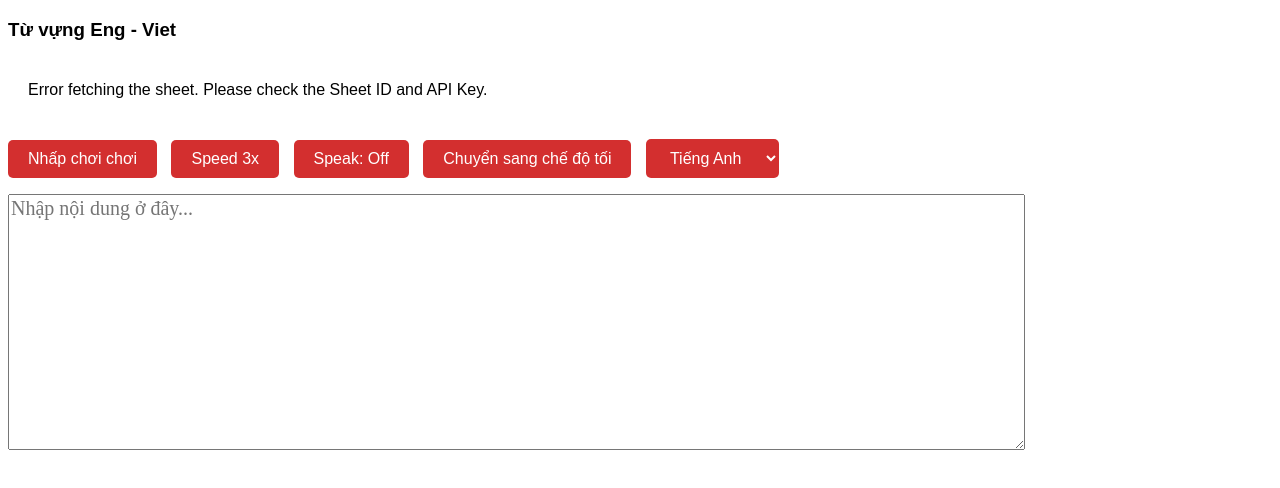
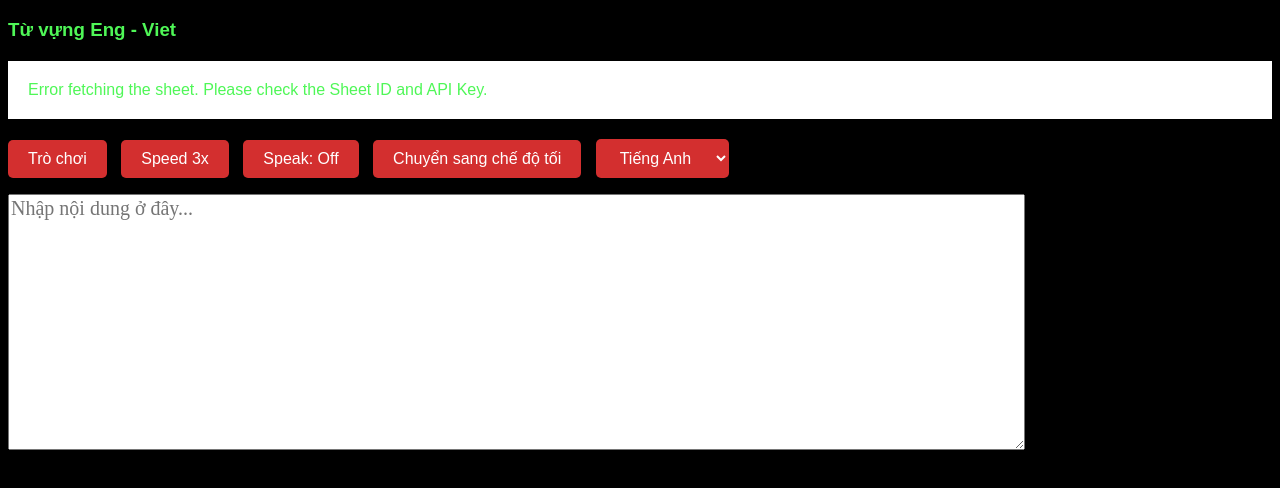
Before and after one commit to cndbhbg/EngVie, a plain HTML site: page index.html in a window 1280 px wide. Drawn offline with Linux system fonts and the light colour scheme; no server answers.

Commit message:
Update index.html

```diff
--- a/index.html
+++ b/index.html
@@ -9,8 +9,8 @@
     <style>
         body {
             font-family: Arial, sans-serif;
-            background-color: #ffffff;
-            color: #000000;
+            background-color: #000000;
+            color: #4ff757;
             transition: background-color 0.3s, color 0.3s;
         }
         #output {
@@ -75,7 +75,7 @@
     <div id="output">Loading data from Google Sheets...</div>
     <div class="button-container">
         <p></p>
-        <button class="delete-button" id="deleteButton">Nhấp chơi chơi</button>
+        <button class="delete-button" id="deleteButton">Trò chơi</button>
         <button id="speedButton">Speed 3x</button>
         <button id="speakButton">Speak: Off</button>
         <button id="themeToggle">Chuyển sang chế độ tối</button>
```
